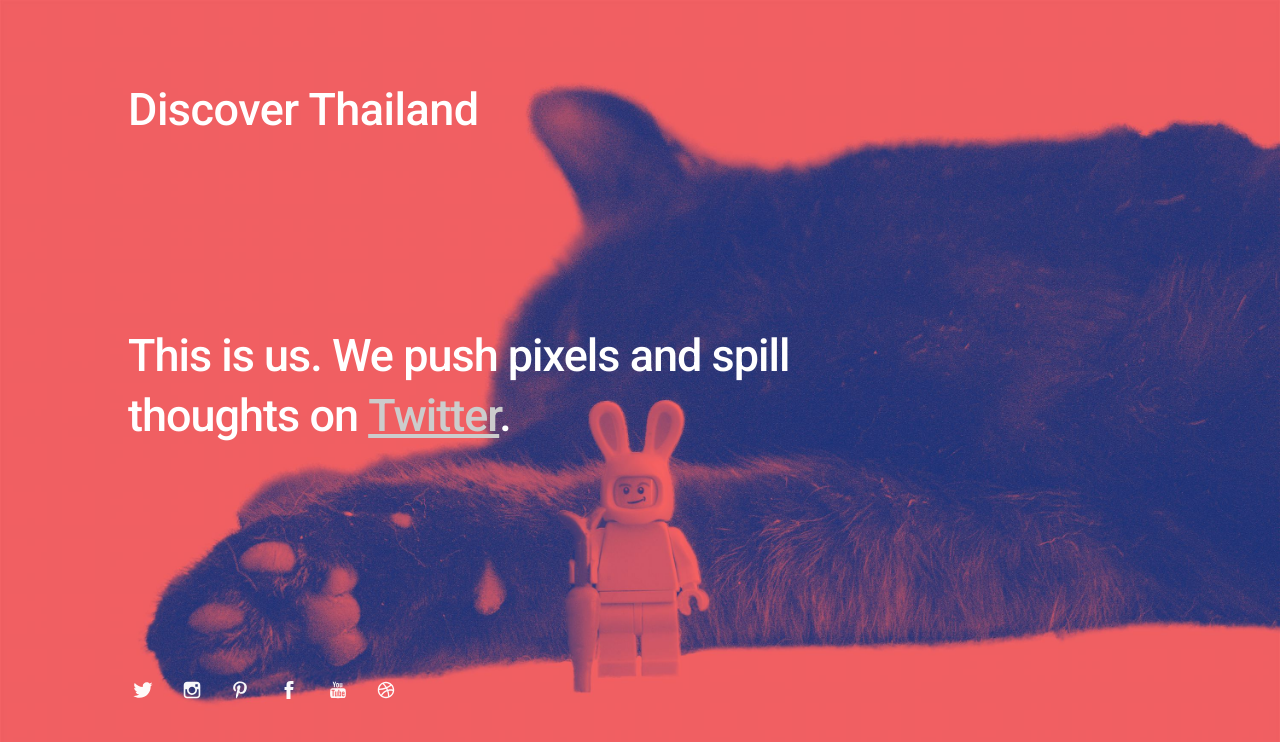
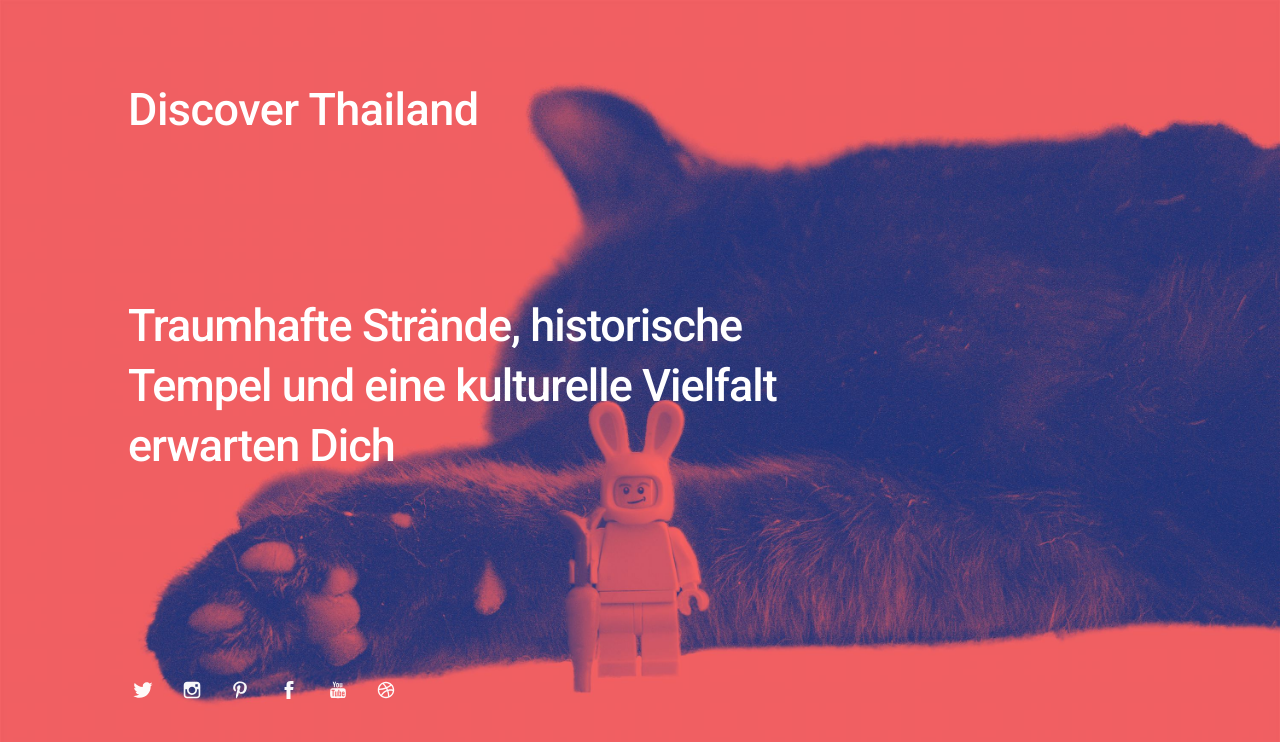
Before and after one commit to crazyrotbaeckchen/crazyrotbaeckchen.github.io, a plain HTML site: page index.html in a window 1280 px wide. Drawn offline with Linux system fonts and the light colour scheme.

Commit message:
Unterzeile geändert

```diff
--- a/index.html
+++ b/index.html
@@ -48,7 +48,7 @@
 
 		<div class="bio">
 
-			<p>This is us. We push pixels and spill thoughts on <a href="#">Twitter</a>.</p>
+			<p>Traumhafte Strände, historische Tempel und eine kulturelle Vielfalt erwarten Dich</p>
 
 		</div>
 
```
